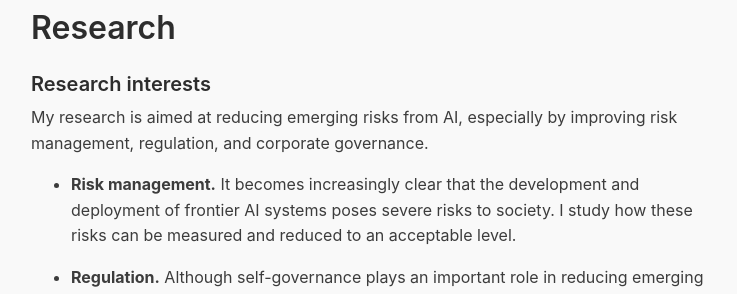
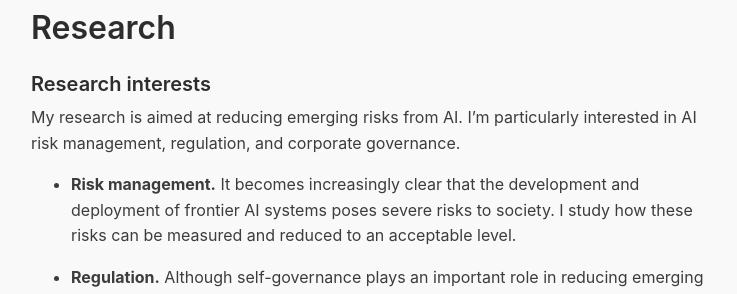
Before and after one commit to jonasschuett/jonasschuett.github.io, a Jekyll site: the page built from _posts/2020-04-04-introduction.md, in a window 1280 px wide and 900 px high, scrolled down 1215 px. Shown: the part 153-447 px from the top of the window, without its empty margins (269-1006 px from the left). Built offline with Jekyll 4.4.1, drawn with Linux system fonts in a browser that asks for light colours; nearby versions of some CDN libraries.

Commit message:
Update 2020-04-04-introduction.md

```diff
--- a/_posts/2020-04-04-introduction.md
+++ b/_posts/2020-04-04-introduction.md
@@ -28,7 +28,7 @@ I live in Berlin, but regularly visit Oxford, London, and Washington, DC. Outsid
 
 ### Research interests
 
-My research is aimed at reducing emerging risks from AI, especially by improving risk management, regulation, and corporate governance.
+My research is aimed at reducing emerging risks from AI. I'm particularly interested in AI risk management, regulation, and corporate governance.
 
 - **Risk management.** It becomes increasingly clear that the development and deployment of frontier AI systems poses severe risks to society. I study how these risks can be measured and reduced to an acceptable level.
 
```
